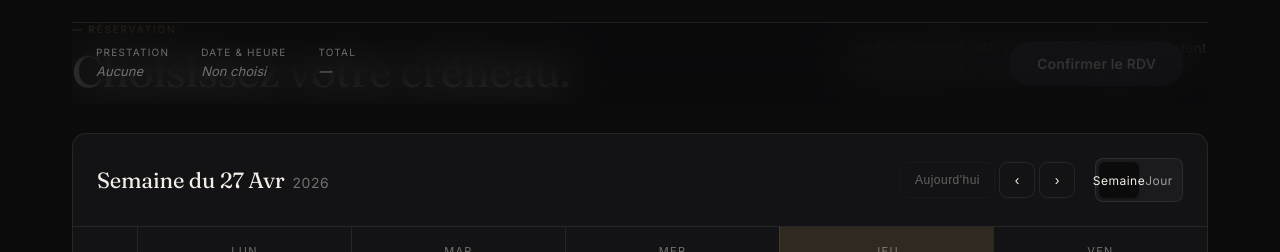
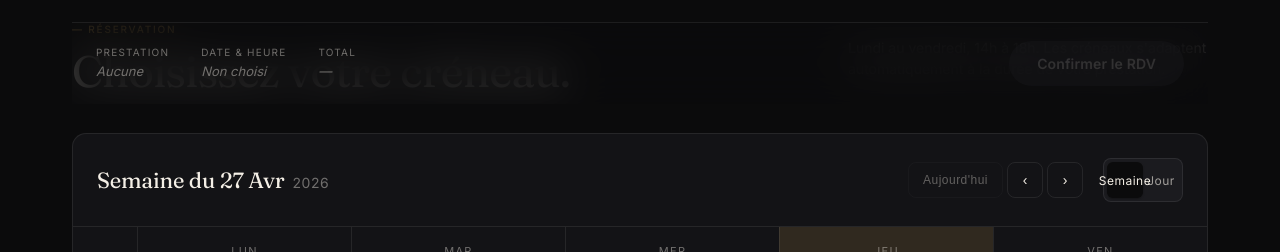
Before and after one commit to aurelien-loyer-dev/Lepin-Hair, a React (Vite) app: page / in a window 1280 px wide. Shown: the part 1548-1800 px from the top of the page. Built offline with nearby package versions, Linux system fonts and the light colour scheme.

Commit message:
feat: update styles and scripts for improved UI
- Added new CSS file for updated styles: `index-d7KFCtuD.css`
- Updated script source in `index.html` to use new JavaScript file: `index-B8XsO1jp.js`
- Modified button padding and flex properties in `planning.css` for better layout

```diff
--- a/src/planning.css
+++ b/src/planning.css
@@ -51,13 +51,14 @@
   background: transparent;
   border: 0;
   color: var(--fg-dim);
-  padding: 8px 20px;
+  padding: 6px 11px;
   border-radius: 6px;
   cursor: pointer;
   font-size: 12px;
   letter-spacing: 0.04em;
   font-family: inherit;
   white-space: nowrap;
+  flex: 1;
 }
 .view-toggle button.active {
   background: var(--bg);
```
Also changed, not shown: 4 other files (tests, documents, lock files or other folders).
